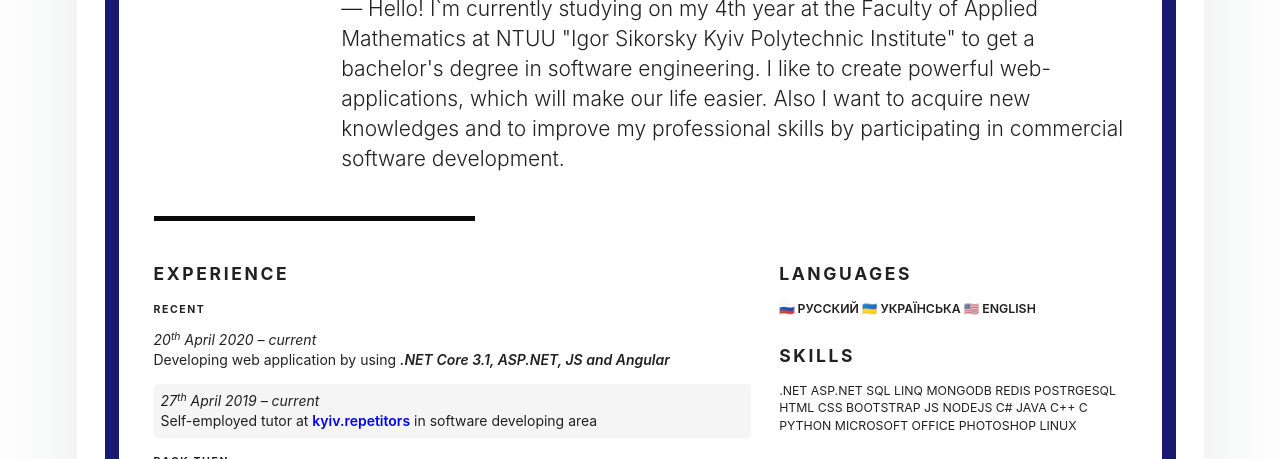
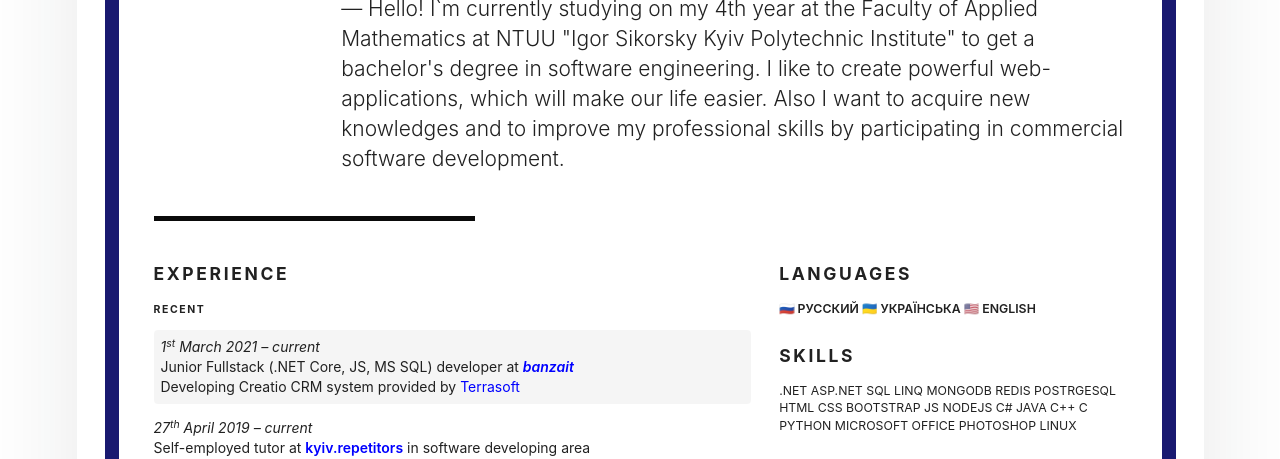
Before and after one commit to Odense/homepage, a plain HTML site: page index.html in a window 1280 px wide. Shown: the part 320-779 px from the top of the page. Drawn offline with Linux system fonts and the light colour scheme.

Commit message:
Update index.html
updating expirience

```diff
--- a/index.html
+++ b/index.html
@@ -131,11 +131,12 @@
                   <h3>Experience</h3>
                   <h6>Recent</h6>
                   <ul class="timeline">
+                    <li class="highlighted">
+                      <p><em>1<sup>st</sup> March 2021 – current</em></p>
+                      <p>Junior Fullstack (.NET Core, JS, MS SQL) developer at <i><strong><a href="https://banzait.com/" target="_blank">banzait</a></strong></i></p>
+                      <p>Developing Creatio CRM system provided by <strong></strong><a href="https://www.terrasoft.ua/" target="_blank">Terrasoft</a></strong></p>
+                    </li>
                     <li>
-                      <p><em>20<sup>th</sup> April 2020 – current</em></p>
-                      <p>Developing web application by using <i><strong>.NET Core 3.1, ASP.NET, JS and Angular</strong></i></p>
-                    </li>
-                    <li class="highlighted">
                       <p><em>27<sup>th</sup> April 2019 – current</em></p>
                       <p>Self-employed tutor at <strong><a href="https://kiev.repetitors.info/repetitor/?p=IlinskiiIP" target="_blank">kyiv.repetitors</a></strong> in software developing area</p>
                     </li>
```
